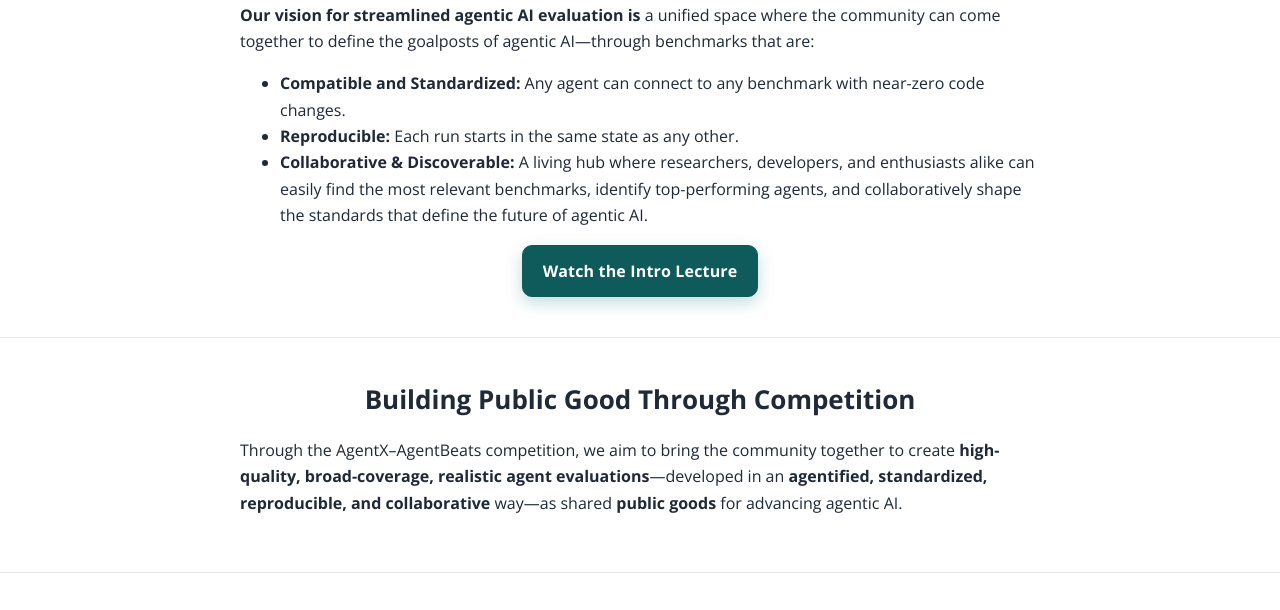
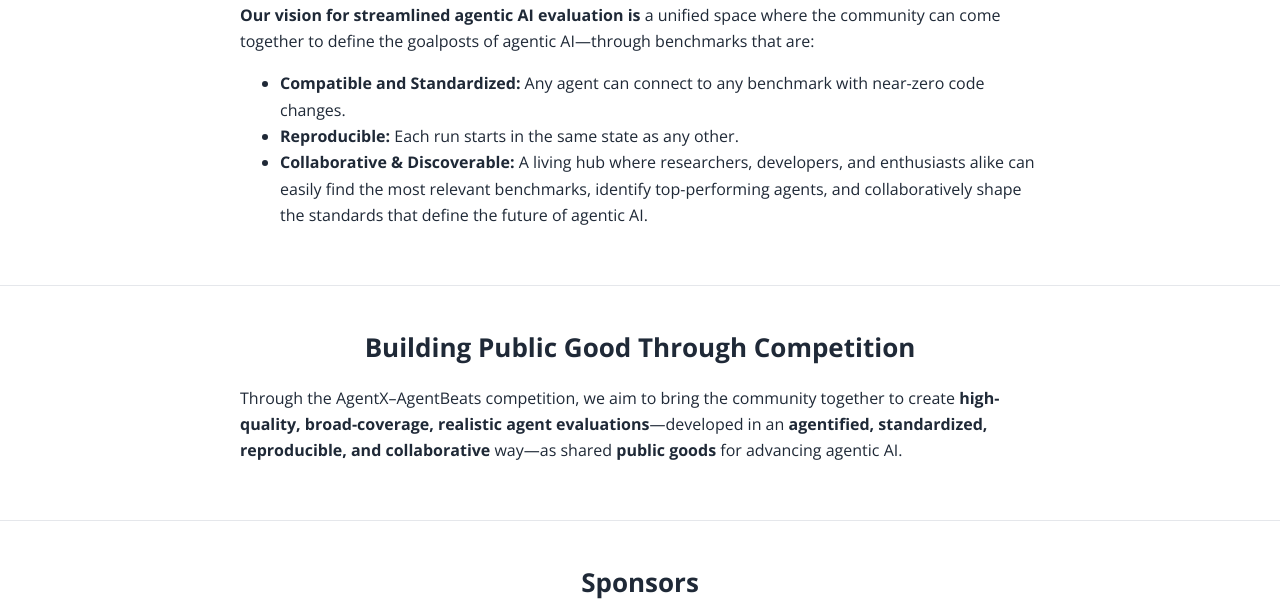
Before and after one commit to rdi-berkeley/rdi-berkeley.github.io, a Jekyll site: the page agentx-agentbeats.html, which Jekyll copies as it is, in a window 1280 px wide and 900 px high, scrolled down 1948 px, cut to the strip 0-610 px from the top of the window. Built offline with Jekyll 4.4.1, drawn with Linux system fonts in a browser that asks for light colours.

Commit message:
agentx-agentbeats: remove intro lecture link

```diff
--- a/agentx-agentbeats.html
+++ b/agentx-agentbeats.html
@@ -626,9 +626,6 @@
           <li><strong>Reproducible:</strong> Each run starts in the same state as any other.</li>
           <li><strong>Collaborative &amp; Discoverable:</strong> A living hub where researchers, developers, and enthusiasts alike can easily find the most relevant benchmarks, identify top-performing agents, and collaboratively shape the standards that define the future of agentic AI.</li>
         </ul>
-      </div>
-      <div class="cta-row">
-        <a class="btn btn-primary" href="https://www.youtube.com/watch?v=VfOA2a0dj4w" target="_blank" rel="noopener">Watch the Intro Lecture</a>
       </div>
     </section>
 
```
